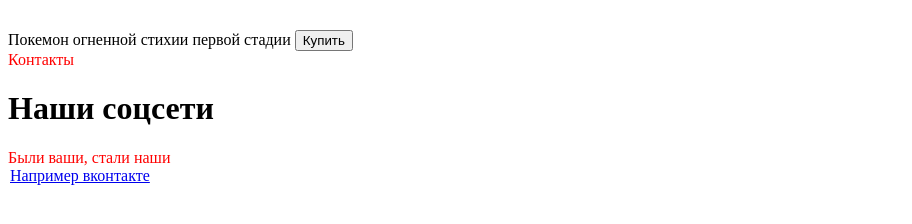
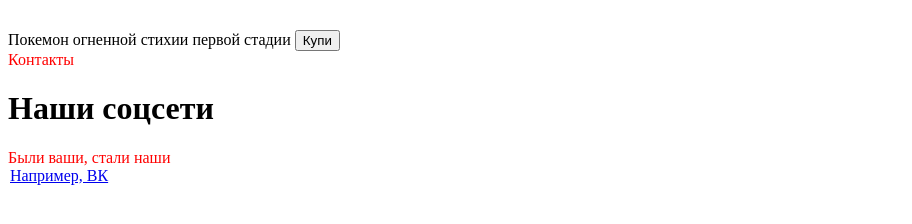
Before and after one commit to RamisRK/One-more-repo, a plain HTML site: page index.html in a window 1280 px wide. Shown: the part 496-720 px from the top of the page, without its empty margins (0-912 px from the left). Drawn offline with Linux system fonts and the light colour scheme.

Commit message:
ВК, купи

```diff
--- a/index.html
+++ b/index.html
@@ -18,14 +18,14 @@
 		<a href="https://dolnikov.ru/pokemons/">Другие изображения покемонов</a>
 		<h1 class="char">Характеристики покемона</h1>
 		<p1>Покемон огненной стихии первой стадии</p1>
-		<button type="button">Купить</button>
+		<button type="button">Купи</button>
 	</div>
 
 	<footer>
 		<div id="contacts">Контакты</div>
 		<h1>Наши соцсети</h1>
 		<p2 style="color: red;">Были ваши, стали наши</p2></br>
-		<a href="https://vk.com">Например вконтакте</a>
+		<a href="https://vk.com">Например, ВК</a>
 	</footer>
 
 </body>
```
